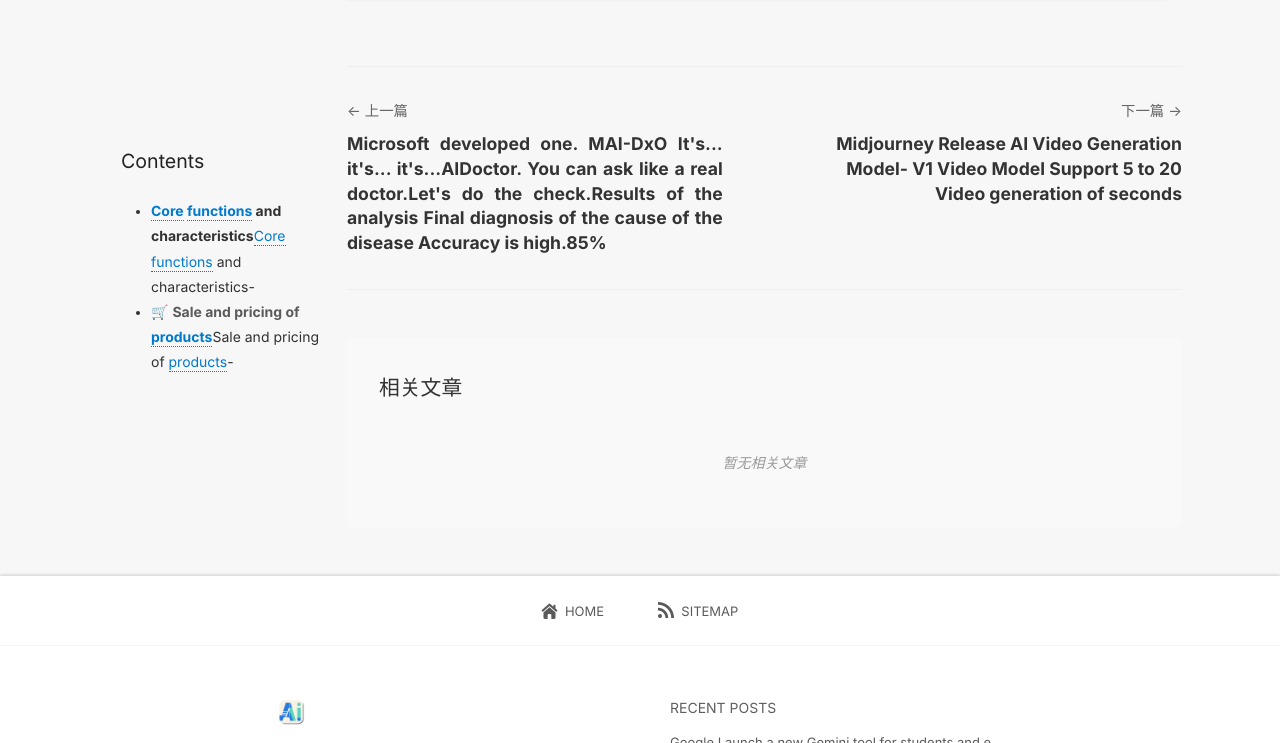
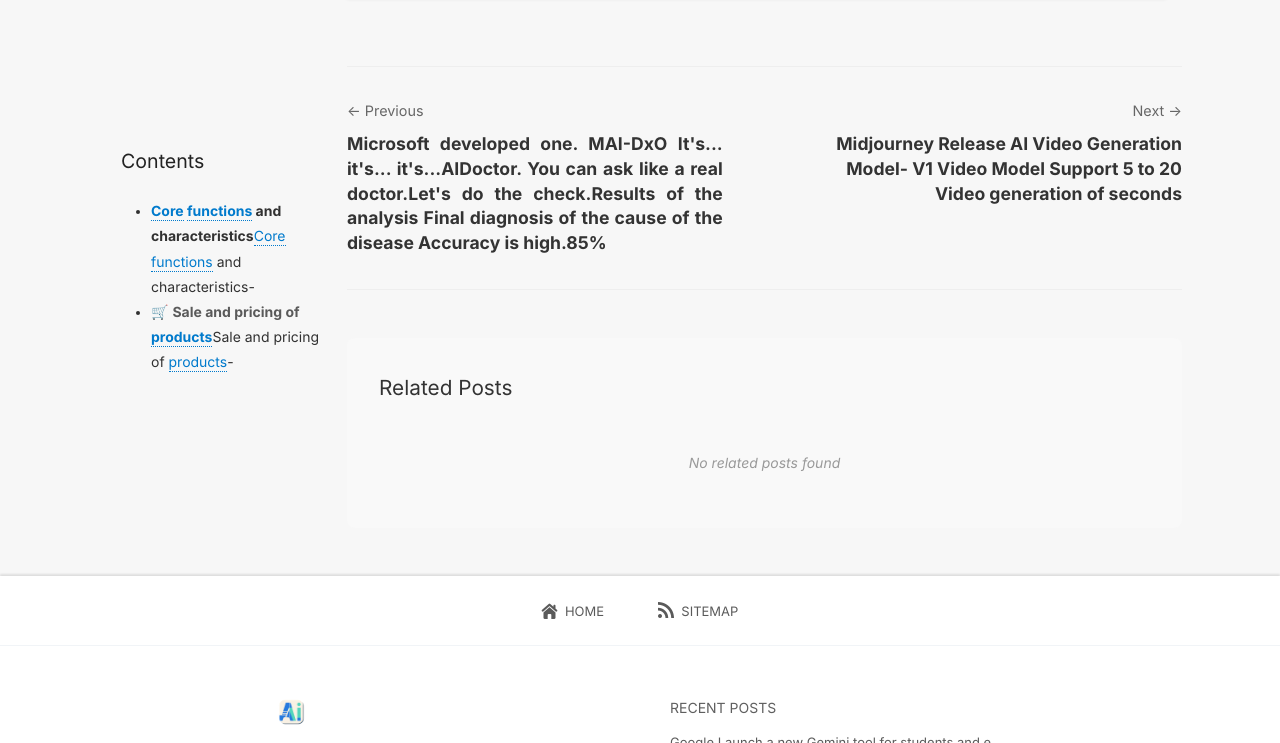
Before and after one commit to hujingzzz/ainews, a Jekyll site: the page built from _posts/2025-06-26-meta-oakley-meta-hstn.md, in a window 1280 px wide and 900 px high, scrolled down 4457 px, cut to the strip 157-900 px from the top of the window. Built offline with Jekyll 4.4.1, drawn with Linux system fonts in a browser that asks for light colours; nearby versions of some CDN libraries; comment, search, counter and statistics services are not loaded.

Commit message:
调整推荐文章，去掉中文

```diff
--- a/_includes/head.html
+++ b/_includes/head.html
@@ -22,23 +22,28 @@
     {% if page.description %}
         <meta name="description" content="{{ page.description | strip_html | truncate: 200 }}">
     {% elsif page.excerpt %}
-        <meta name="description" content="{{ page.excerpt | strip_html | truncate: 200 }}">
+        <meta name="description" content="{{ page.excerpt | strip_html | strip_newlines | truncate: 200 }}">
     {% elsif page.content %}
-        <meta name="description" content="{{ page.content | strip_html | truncate: 200 }}">
+        {% assign content_description = page.content | strip_html | strip_newlines | truncate: 200 %}
+        {% if content_description != "" %}
+            <meta name="description" content="{{ content_description }}">
+        {% else %}
+            <meta name="description" content="{{ site.description | default: 'AI News and Technology Information' | truncate: 200 }}">
+        {% endif %}
     {% else %}
-        <meta name="description" content="{{ site.description | truncate: 200 }}">
+        <meta name="description" content="{{ site.description | default: 'AI News and Technology Information' | truncate: 200 }}">
     {% endif %}
 
     <!-- SEO优化的keywords，限制100个字符 -->
     {% if page.keywords %}
         <meta name="keywords" content="{{ page.keywords | truncate: 100 }}">
-    {% elsif page.tags %}
+    {% elsif page.tags and page.tags.size > 0 %}
         {% assign keywords = page.tags | join: ', ' %}
         <meta name="keywords" content="{{ keywords | truncate: 100 }}">
     {% elsif page.category %}
-        <meta name="keywords" content="{{ page.category }}, {{ site.name }}">
+        <meta name="keywords" content="{{ page.category }}, {{ site.name | default: 'AI News' }}">
     {% else %}
-        <meta name="keywords" content="AI, 人工智能, 科技新闻, {{ site.name }}">
+        <meta name="keywords" content="AI, Artificial Intelligence, Technology News, {{ site.name | default: 'AI News' }}">
     {% endif %}
 
     <!-- 作者信息 -->
--- a/_layouts/post.html
+++ b/_layouts/post.html
@@ -14,7 +14,7 @@
             {% endif %}
         </div>
 
-        <!-- 显示标签 -->
+        <!-- Display Tags -->
         {% if page.tags %}
         <div class="post-tags">
             {% for tag in page.tags %}
@@ -35,54 +35,60 @@
             {{ content }}
         </article>
 
-        <!-- 上一篇/下一篇导航 -->
+        <!-- Previous/Next Navigation -->
         <div class="post-navigation">
             {% if page.previous.url %}
             <div class="nav-previous">
-                <span class="nav-label">← 上一篇</span>
+                <span class="nav-label">← Previous</span>
                 <a href="{{ page.previous.url | prepend: site.baseurl }}" class="nav-title">{{ page.previous.title }}</a>
             </div>
             {% endif %}
 
             {% if page.next.url %}
             <div class="nav-next">
-                <span class="nav-label">下一篇 →</span>
+                <span class="nav-label">Next →</span>
                 <a href="{{ page.next.url | prepend: site.baseurl }}" class="nav-title">{{ page.next.title }}</a>
             </div>
             {% endif %}
         </div>
 
-        <!-- 相关文章推荐 -->
+        <!-- Related Posts -->
         {% if page.tags %}
         <div class="related-posts">
-            <h3>相关文章</h3>
+            <h3>Related Posts</h3>
             <div class="related-posts-list">
-                {% assign related_posts = site.posts | where_exp: "post", "post.url != page.url" %}
                 {% assign related_count = 0 %}
-                {% for post in related_posts %}
-                    {% if related_count >= 10 %}
+                {% for post in site.posts %}
+                    {% unless post.url == page.url %}
+                        {% assign has_common_tag = false %}
+                        {% for post_tag in post.tags %}
+                            {% if page.tags contains post_tag %}
+                                {% assign has_common_tag = true %}
                                 {% break %}
                             {% endif %}
+                        {% endfor %}
 
-                    {% assign common_tags = post.tags | where_exp: "tag", "page.tags contains tag" %}
-                    {% if common_tags.size > 0 %}
+                        {% if has_common_tag and related_count < 10 %}
                             {% assign related_count = related_count | plus: 1 %}
                             <div class="related-post-item">
                                 <a href="{{ post.url | prepend: site.baseurl }}" class="related-post-title">{{ post.title }}</a>
                                 <div class="related-post-meta">
                                     <time>{{ post.date | date: "%Y-%m-%d" }}</time>
                                     <span class="common-tags">
-                                    {% for tag in common_tags limit: 3 %}
+                                        {% for tag in page.tags %}
+                                            {% if post.tags contains tag %}
                                                 <span class="common-tag">{{ tag }}</span>
+                                            {% endif %}
                                         {% endfor %}
                                     </span>
                                 </div>
                             </div>
                         {% endif %}
+                    {% endunless %}
                 {% endfor %}
 
                 {% if related_count == 0 %}
-                <p class="no-related">暂无相关文章</p>
+                <p class="no-related">No related posts found</p>
                 {% endif %}
             </div>
         </div>
@@ -95,7 +101,7 @@
 </div>
 
 <style>
-/* 文章标签样式 */
+/* Post Tags Styles */
 .post-tags {
     margin-top: 1rem;
     display: flex;
@@ -126,7 +132,7 @@
     margin-left: 1rem;
 }
 
-/* 上一篇/下一篇导航样式 */
+/* Previous/Next Navigation Styles */
 .post-navigation {
     display: flex;
     justify-content: space-between;
@@ -167,7 +173,7 @@
     color: #007acc;
 }
 
-/* 相关文章样式 */
+/* Related Posts Styles */
 .related-posts {
     margin: 3rem 0;
     padding: 2rem;
```
Also changed, not shown: other parts of _layouts/post.html (+2 -2 lines). Lines whose indentation alone changed are shown as unchanged.
